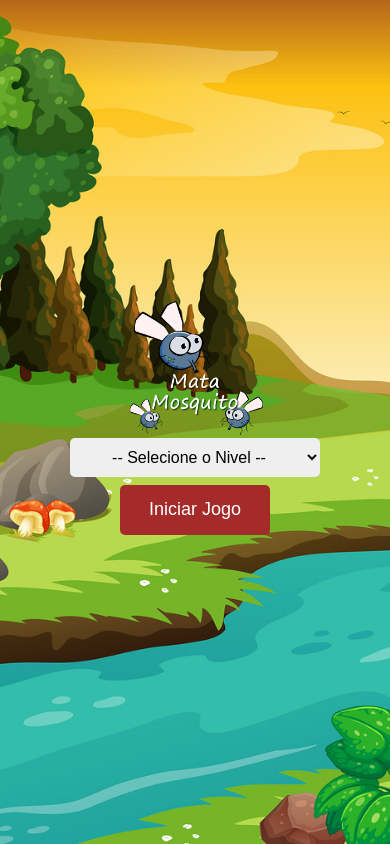
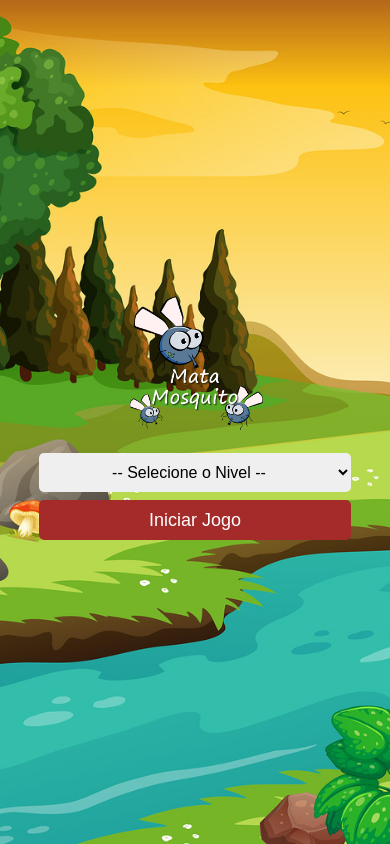
Before and after one commit to VitorGSC/Projeto-Game-Mata-Mosquito, a plain HTML site: page index.html in a window 390 px wide. Drawn offline with Linux system fonts and the light colour scheme.

Commit message:
Adding responsiveness and improvements

```diff
--- a/css/fim.css
+++ b/css/fim.css
@@ -1,3 +1,13 @@
 button {
     background-color: rgb(73, 73, 73);
 }
+button:hover {
+    background-color: rgb(48, 48, 48);
+    transition: 0.5s;
+}
+
+@media (max-width: 768px) {
+    img {
+        width: 80%;
+    }
+}
--- a/css/home.css
+++ b/css/home.css
@@ -17,3 +17,22 @@ button {
     background-color: brown;
     width: 150px;
 }
+button:hover {
+    background-color: rgb(121, 31, 31);
+    transition: 0.5s;
+}
+
+@media screen and (max-width: 768px) {
+    img {
+        margin-bottom : 20px;
+    }
+
+    select {
+        width: 80%;
+    }
+
+    button {
+        width: 80%;
+        height: 40px;
+    }
+}
--- a/css/vitoria.css
+++ b/css/vitoria.css
@@ -1,3 +1,13 @@
 button {
     background-color: rgb(73, 73, 73);
 }
+button:hover {
+    background-color: rgb(48, 48, 48);
+    transition: 0.5s;
+}
+
+@media (max-width: 768px) {
+    img {
+        width: 100%;
+    }
+}
```
